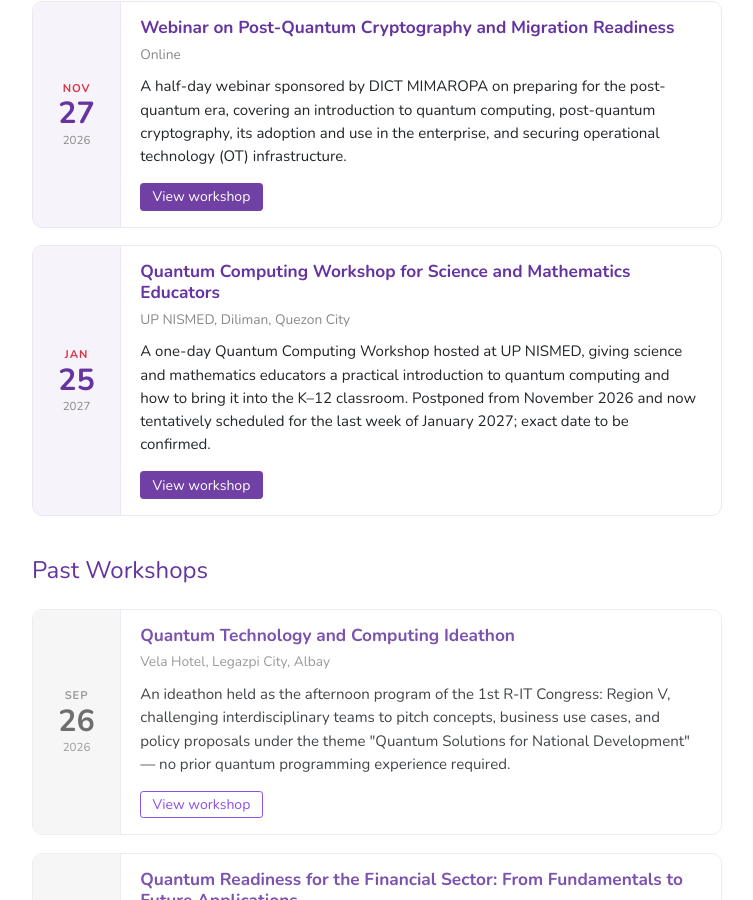
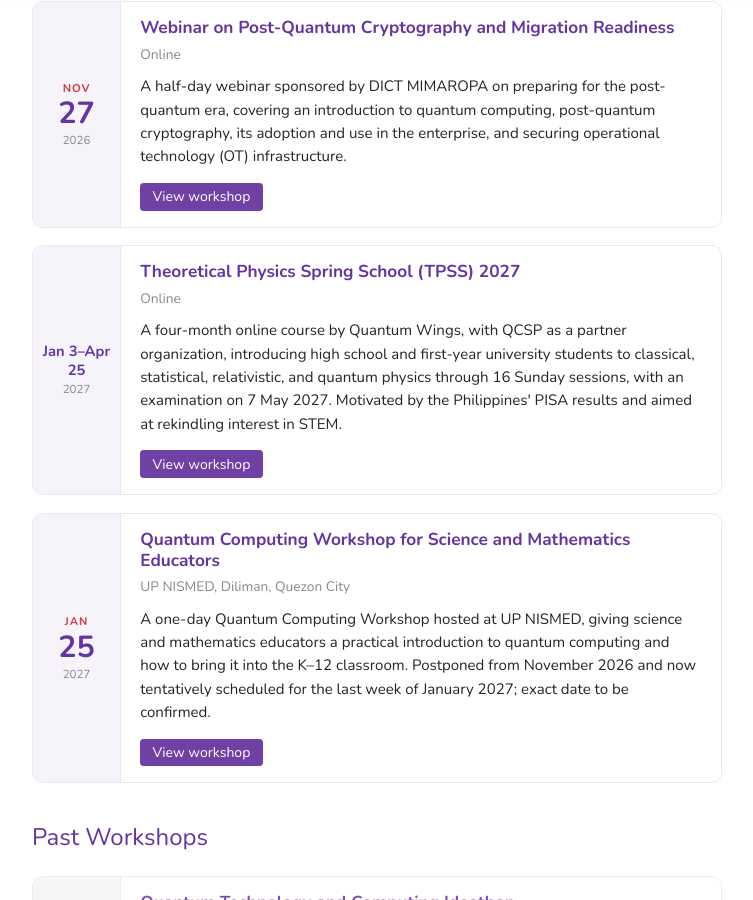
Before and after one commit to corpbob-qcsp/Quantum-Computing-Philippines.github.io, a Jekyll site: the page built from _pages/workshops.md, in a window 1280 px wide and 900 px high, scrolled down 448 px. Shown: the whole window, without its empty margins (263-1016 px from the left). Built offline with Jekyll 4.4.1, drawn with Linux system fonts in a browser that asks for light colours; nearby versions of some CDN libraries.

Commit message:
add tpss

```diff
--- a/_data/events.yml
+++ b/_data/events.yml
@@ -331,3 +331,12 @@
   venue: "UP NISMED, Diliman, Quezon City"
   description: "A one-day Quantum Computing Workshop hosted at the National Institute for Science and Mathematics Education Development (UP NISMED), covering quantum computing foundations, hands-on Qiskit programming, and a dedicated track on bringing quantum concepts into K–12 classrooms."
   learn_more_url: "/workshop-nismed-2026.html"
+
+- title: "Theoretical Physics Spring School (TPSS) 2027"
+  date: 2027-01-03
+  end_date: 2027-04-25
+  time: "Sundays, 2 hours per session · Examination on 7 May 2027"
+  venue: "Online (Google Meet)"
+  description: "A four-month online course by Quantum Wings, with QCSP as a partner organization, teaching classical, statistical, relativistic, and quantum physics to high school students, pre-university students, Physics Olympiad participants, and first-year undergraduates. Motivated by the Philippines' PISA results and aimed at rekindling interest in STEM. Registration runs from November 23 to December 31, 2026."
+  learn_more_url: "/workshop-tpss-2027.html"
+  role: "Partner"
--- a/_data/workshops.yml
+++ b/_data/workshops.yml
@@ -11,6 +11,13 @@
 #   venue: "Venue name, City"
 #   description: "One or two sentence description of the workshop."
 #   url: "/workshop2026.html"   # the workshop's own dedicated page (internal path or full URL)
+
+- title: "Theoretical Physics Spring School (TPSS) 2027"
+  date: 2027-01-03
+  end_date: 2027-04-25
+  venue: "Online"
+  description: "A four-month online course by Quantum Wings, with QCSP as a partner organization, introducing high school and first-year university students to classical, statistical, relativistic, and quantum physics through 16 Sunday sessions, with an examination on 7 May 2027. Motivated by the Philippines' PISA results and aimed at rekindling interest in STEM."
+  url: "/workshop-tpss-2027.html"
 
 - title: "Quantum Computing Workshop for Science and Mathematics Educators"
   date: 2027-01-25
--- /dev/null
+++ b/_pages/workshop-tpss-2027.md
@@ -0,0 +1,107 @@
+---
+title: "Theoretical Physics Spring School (TPSS) 2027"
+subtitle: "Online — Sundays, January to April 2027 · Organized by Quantum Wings, with QCSP as a partner organization"
+permalink: "/workshop-tpss-2027.html"
+---
+
+<blockquote>
+<table>
+<tr><td><strong>January &ndash; April 2027</strong> &middot; 16 live sessions on Sundays, two hours each</td></tr>
+<tr><td>Online via Google Meet &middot; taught in English &middot; recordings provided to enrolled students</td></tr>
+<tr><td>Examination: <strong>Friday, 7 May 2027</strong>, held at Partnership Schools</td></tr>
+<tr><td>Organized by <strong>Quantum Wings</strong> (QW Hub) &middot; Partner organization: Quantum Computing Society of the Philippines (QCSP)</td></tr>
+</table>
+</blockquote>
+
+The **Theoretical Physics Spring School (TPSS)** is a four-month online course that introduces students to the fundamentals of theoretical physics. It is a new annual programme of **Quantum Wings**, to be piloted in 2027, and the **Quantum Computing Society of the Philippines (QCSP)** is one of its partner organizations.
+
+Most of the mathematics needed to follow the topics is **not assumed as prior knowledge**. It is introduced and taught along the way, so students from different educational backgrounds can take part. The only prerequisite is an interest in theoretical physics.
+
+<hr/>
+
+### Why TPSS: The Philippines' PISA Results
+
+The Programme for International Student Assessment (PISA) tests 15-year-olds in mathematics, reading, and science. In **PISA 2025**, whose results were released on 8 September 2026, Philippine scores were higher than in 2022 and 2018 in all three subjects. The gap to the rest of the world is still large, as the OECD's [country note for the Philippines](https://www.oecd.org/en/publications/pisa-2025-results-volume-i-country-notes_2d4ff9ea-en/philippines_3699b9d5-en.html) shows:
+
+| Share of students reaching at least Level 2 (minimum proficiency) | Philippines | OECD average |
+|:--|:--:|:--:|
+| Mathematics | 21% | 65% |
+| Reading | 31% | 69% |
+| Science | 32% | 74% |
+
+Almost no Filipino students reached the top levels (Level 5 or 6) in mathematics, reading, or science. Level 2 in mathematics means being able to represent a simple situation mathematically without direct instructions, which is the starting point for the analytical skills that physics and engineering build on.
+
+TPSS responds to these results by working on both interest and skill. It aims to **reignite students' interest in STEM** and strengthen their technical and mathematical skills through theoretical physics, by teaching the mathematics together with the physics rather than expecting students to arrive with it. For QCSP, this fits its wider work on quantum and STEM education, including its [collaboration with UP NISMED]({{site.baseurl}}/news/2026-10-01-up-nismed-quantum-basic-education/) on bringing quantum concepts into basic education.
+
+<hr/>
+
+### Who It's For
+
+- Undergraduate first-year physics students
+- Pre-university students
+- Physics Olympiad participants
+- High school students
+
+<hr/>
+
+### Programme
+
+The 16 sessions are grouped into four modules. All of them are taught by Dr. Choong Pak Shen, with a standard text as the reference for each module.
+
+| Module | Sessions (2027) | Reference text |
+|:--|:--|:--|
+| Classical physics I | 3, 10, 17, 24 January | V. I. Arnold, *Mathematical Methods of Classical Mechanics* |
+| Statistical physics I | 31 January; 14, 21, 28 February | F. Reif, *Fundamentals of Statistical and Thermal Physics* |
+| Relativity theory I | 7, 14, 21, 28 March | J. B. Hartle, *Gravity: An Introduction to Einstein's General Relativity* |
+| Quantum physics I | 4, 11, 18, 25 April | A. Peres, *Quantum Theory: Concepts and Methods* |
+
+There is no session on 7 February, which falls on the Chinese New Year weekend.
+
+<hr/>
+
+### Instructor
+
+**Dr. Choong Pak Shen** is the co-founder of Quantum Wings and the programme leader of QW Hub: TPSS. He teaches all four modules.
+
+<hr/>
+
+### Assessment and Certification
+
+- **Examination:** a two-hour handwritten exam with four questions, held on **7 May 2027**. All Partnership Schools administer it at the same time so that conditions are consistent and fair.
+- **Marking:** scripts are marked with the assistance of AI, and the Quantum Wings team reviews and verifies all results before they are released.
+- **Grades:** relative grading. Grades A, B, C, and D correspond to the top 5%, the next 20%, the middle 50%, and the bottom 25% of participants.
+- **Certificate of participation:** an electronic certificate for students who attend at least **14 of the 16 sessions**.
+- **Certificate of distinction:** a printed certificate for students who take the examination through a Partnership School and rank in the **top 5%** of scorers.
+
+Examination scripts, personal data, and individual results are used only for marking and assessment and are handled confidentially by authorised members of the Quantum Wings team. Only aggregated, anonymised statistics may be used for programme evaluation.
+
+<hr/>
+
+### Key Dates
+
+| Date | Activity |
+|:--|:--|
+| 23 November &ndash; 31 December 2026 | Student registration |
+| 3 January 2027 | First session |
+| January &ndash; April 2027 | Theoretical Physics Spring School (16 Sunday sessions) |
+| 26 April 2027 | Examination papers sent to Partnership Schools |
+| 7 May 2027 | Examination at Partnership Schools; scanned scripts sent to Quantum Wings |
+| June 2027 | Results announced and certificates issued |
+
+<hr/>
+
+### Registration and Fees
+
+Registration runs from **23 November to 31 December 2026**. Fees are set and collected by Quantum Wings for the whole programme, which covers all live sessions, recordings, lecture notes, the examination, and certification. Fees for participants from QCSP's network are **nominal or waived**, and financial aid is available.
+
+To register or ask about fees, contact Quantum Wings at [quantumwingsmy@gmail.com](mailto:quantumwingsmy@gmail.com) or visit [quantum-wings.vercel.app](https://quantum-wings.vercel.app/). A registration link specific to Philippine participants will be posted here once available.
+
+**For schools:** a Partnership School appoints one teacher-in-charge, shares the school's registration link with students and parents, hosts and invigilates the examination on 7 May 2027, and hands out the certificates. Quantum Wings delivers the sessions, sends the sealed exam papers, marks the scripts, and issues the certificates. Schools in the Philippines that would like to take part can write to Quantum Wings at the address above.
+
+<hr/>
+
+### About Quantum Wings
+
+Quantum Wings is an international quantum education startup founded in Malaysia in December 2025. Its first programme, **QW Life: Finding your 45&deg;**, is a 90-minute session that introduces quantum science to students with no prior knowledge. It is built around a live demonstration with polarizing filters and the Polak game, and it invites students to think about their futures and the role of human agency in shaping them.
+
+More than 700 students across Malaysia have taken part in the programme. It was also piloted in the Philippines during [QISTCon.PH 2026]({{site.baseurl}}/news/2026-11-11-qistcon-ph-2026/), where it reached 20 high school students.
```
